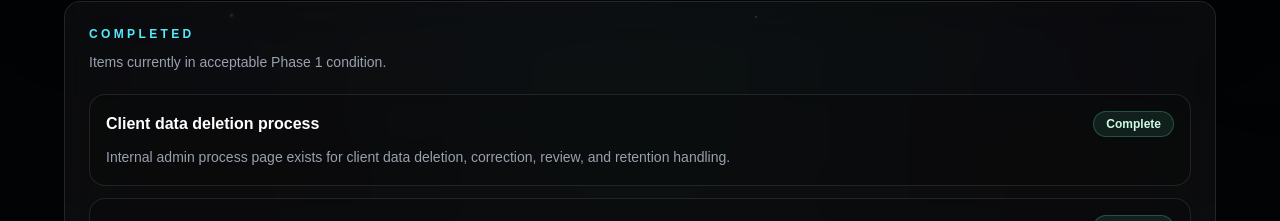
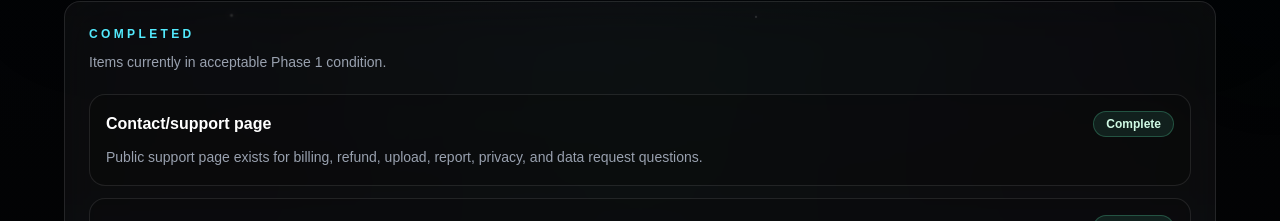
Before and after one commit to DexTheAIBusinessman/ghostlayer, a Next.js app: page /admin/trust-compliance in a window 1280 px wide. Shown: the part 579-800 px from the top of the page. Built offline with nearby package versions, Linux system fonts and the light colour scheme.

Commit message:
mark contact support page complete in trust checklist

```diff
--- a/app/admin/trust-compliance/page.tsx
+++ b/app/admin/trust-compliance/page.tsx
@@ -11,6 +11,12 @@ type ChecklistItem = {
 };
 
 const completed: ChecklistItem[] = [
+  {
+    label: "Contact/support page",
+    status: "complete",
+    note: "Public support page exists for billing, refund, upload, report, privacy, and data request questions.",
+  },
+
   {
     label: "Client data deletion process",
     status: "complete",
```
